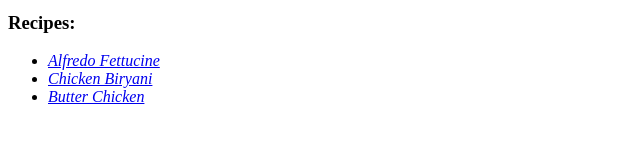
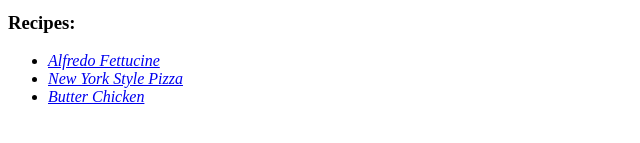
Before and after one commit to Vedant-G31/odin-recipes, a plain HTML site: page index.html in a window 1280 px wide. Shown: the part 391-534 px from the top of the page, 0-640 px from the left. Drawn offline with Linux system fonts and the light colour scheme.

Commit message:
Change biryani to pizza

```diff
--- a/index.html
+++ b/index.html
@@ -13,7 +13,7 @@
     <ul>
         <em>
         <li><a href="recipes/alfredo.html">Alfredo Fettucine</a></li>
-        <li><a href="recipes/biryani.html">Chicken Biryani</a></li>
+        <li><a href="recipes/pizza.html">New York Style Pizza</a></li>
         <li><a href="recipes/butter_chicken.html">Butter Chicken</a></li>
         </em>
     </ul>
```
